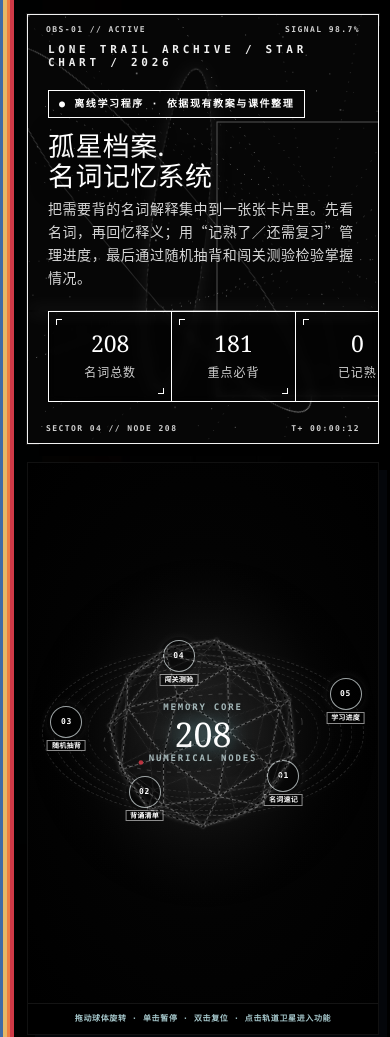
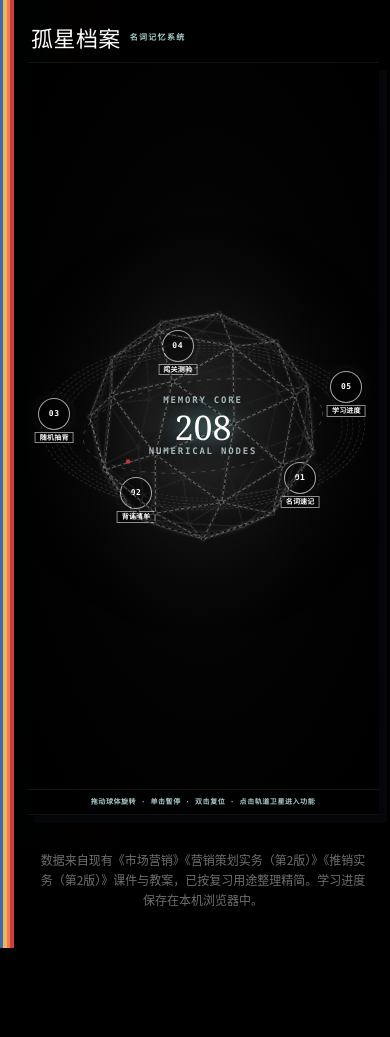
Before and after one commit to chumokaximier-arch/lone-trail-memory, a plain HTML site: page index.html in a window 390 px wide. Shown: the top 1037 px of the page. After the commit the page ends 948 px from the top, so only its background shows below. Drawn offline with Linux system fonts and the light colour scheme.

Commit message:
Update index.html for iOS portrait

```diff
--- a/index.html
+++ b/index.html
@@ -375,6 +375,19 @@
   .hub-view{margin-left:calc(-1 * env(safe-area-inset-left));margin-right:calc(-1 * env(safe-area-inset-right))}
   .transition-copy{padding-top:env(safe-area-inset-top);padding-bottom:env(safe-area-inset-bottom)}
 }
+/* ===== iOS Portrait Optimization ===== */
+.mobile-appbar{display:none}
+@media(max-width:720px){
+  .mobile-appbar{display:flex;align-items:center;gap:9px;min-height:48px;padding:calc(7px + env(safe-area-inset-top)) 4px 8px;color:#fff}
+  .mobile-appbar b{font:400 22px/1 Georgia,"Songti SC",serif;letter-spacing:.02em}
+  .mobile-appbar span{font:700 8px/1.2 Consolas,"Courier New",monospace;letter-spacing:.16em;color:#a9c9cd}
+  .hero{display:none!important}
+  .hub-view{margin:0 0 10px;border-left:0;border-right:0}
+  .hub-stage{height:calc(100svh - 118px);min-height:520px;max-height:760px}
+  .hub-help{padding:8px 6px;font-size:7px}
+  .back-hub{margin-top:8px}
+  .toolbar{margin-top:8px}
+}
 </style>
 </head>
 <body class="view-hub">
@@ -382,6 +395,7 @@
 <div class="terrain" aria-hidden="true"><i class="m-blue"></i><i class="m-sand"></i><i class="m-orange"></i><i class="m-red"></i></div>
 
 <div class="page">
+  <div class="mobile-appbar"><b>孤星档案</b><span>名词记忆系统</span></div>
   <header class="hero">
     <canvas id="heroCanvas" aria-hidden="true"></canvas>
     <div class="scanline" aria-hidden="true"></div>
@@ -505,7 +519,7 @@
 function animateOrbits(ts){
   const layer=$('#orbitLayer');if(!layer||layer.offsetParent===null){requestAnimationFrame(animateOrbits);return;}
   const r=layer.getBoundingClientRect();if(r.width<10)return requestAnimationFrame(animateOrbits);
-  const w=r.width,h=r.height,cx=w/2,cy=h/2,R=Math.min(w,h)*(w<760?.25:.28),maxRx=Math.min(w*.46,R*2),minRx=Math.max(R*1.32,maxRx*.58);
+  const w=r.width,h=r.height,cx=w/2,cy=h/2,R=Math.min(w,h)*(w<760?.30:.28),maxRx=Math.min(w*.46,R*2),minRx=Math.max(R*1.32,maxRx*.58);
   $$('.orbit-ring',layer).forEach((el,i)=>{const k=i/4,rx=minRx+(maxRx-minRx)*k,ry=rx*.52;el.style.width=rx*2+'px';el.style.height=ry*2+'px';el.style.opacity=String(.55+i*.07)});
   $$('.satellite',layer).forEach((el,i)=>{const k=i/4,rx=minRx+(maxRx-minRx)*k,ry=rx*.52,speed=.00016,phase=parseFloat(el.dataset.phase||0),a=phase+ts*speed;el.style.left=(cx+Math.cos(a)*rx)+'px';el.style.top=(cy+Math.sin(a)*ry)+'px';});
   requestAnimationFrame(animateOrbits);
@@ -579,7 +593,7 @@
   }
   function drawSphere(c,time){
     const {w,h}=fit(c),ctx=c.getContext('2d');ctx.clearRect(0,0,w,h);
-    const isHub=c.id==='hubSphereCanvas';const cx=isHub?w*.5:w*(w<760?.52:.84),cy=isHub?h*.5:h*(w<760?.48:.52),R=Math.min(w,h)*(isHub?(w<760?.25:.28):(w<760?.31:.255))*view.zoom;
+    const isHub=c.id==='hubSphereCanvas';const cx=isHub?w*.5:w*(w<760?.52:.84),cy=isHub?h*.5:h*(w<760?.48:.52),R=Math.min(w,h)*(isHub?(w<760?.30:.28):(w<760?.31:.255))*view.zoom;
     if(!isHub){const bg=ctx.createRadialGradient(w*.7,h*.52,Math.min(w,h)*.02,w*.7,h*.52,Math.max(w,h)*.86);bg.addColorStop(0,'#111111');bg.addColorStop(.42,'#050505');bg.addColorStop(1,'#000000');ctx.fillStyle=bg;ctx.fillRect(0,0,w,h);}
     const halo=ctx.createRadialGradient(cx,cy,R*.02,cx,cy,R*2.05);
     halo.addColorStop(0,'rgba(255,255,255,.12)');halo.addColorStop(.45,'rgba(255,255,255,.035)');halo.addColorStop(1,'rgba(0,0,0,0)');
```
